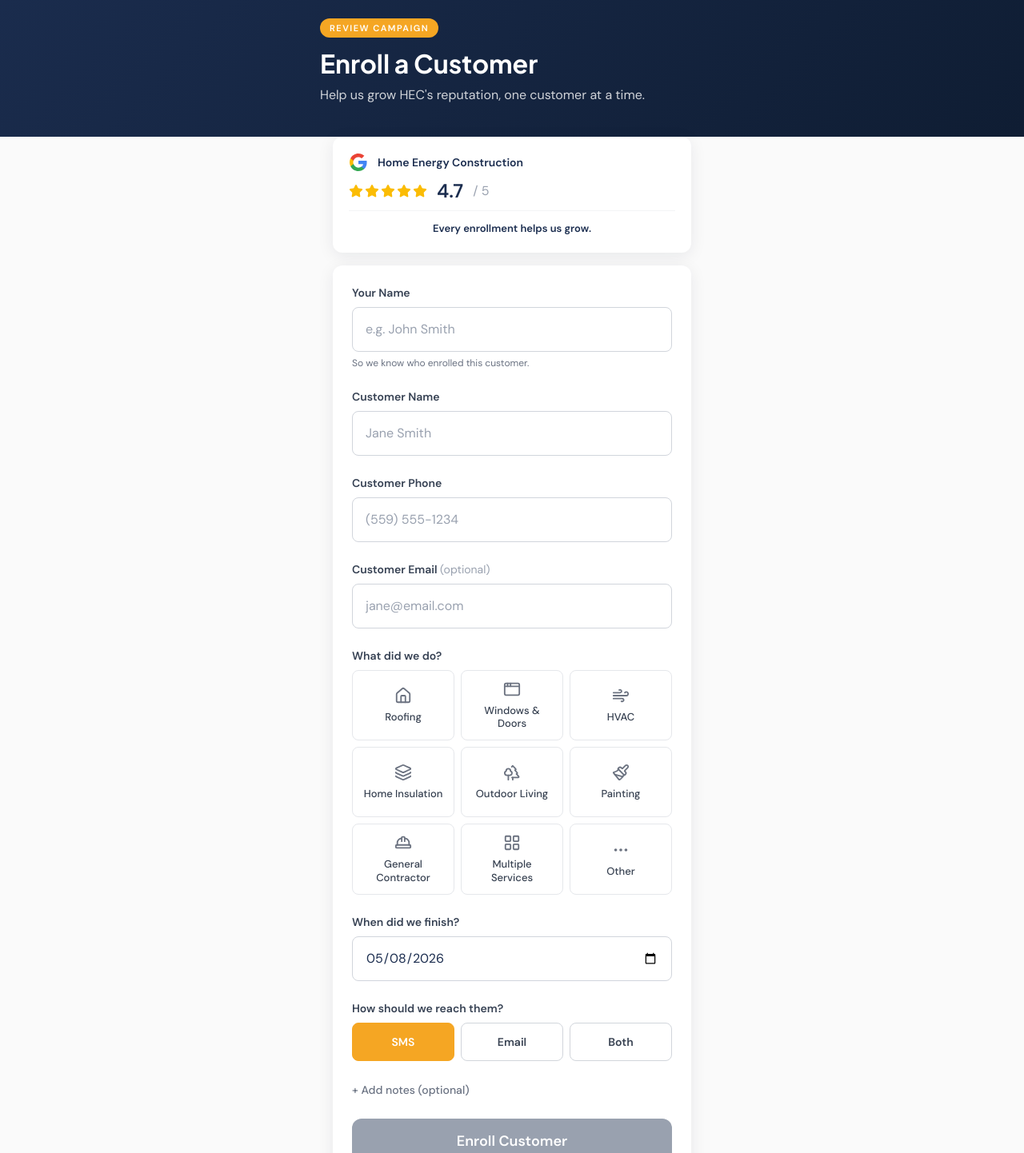
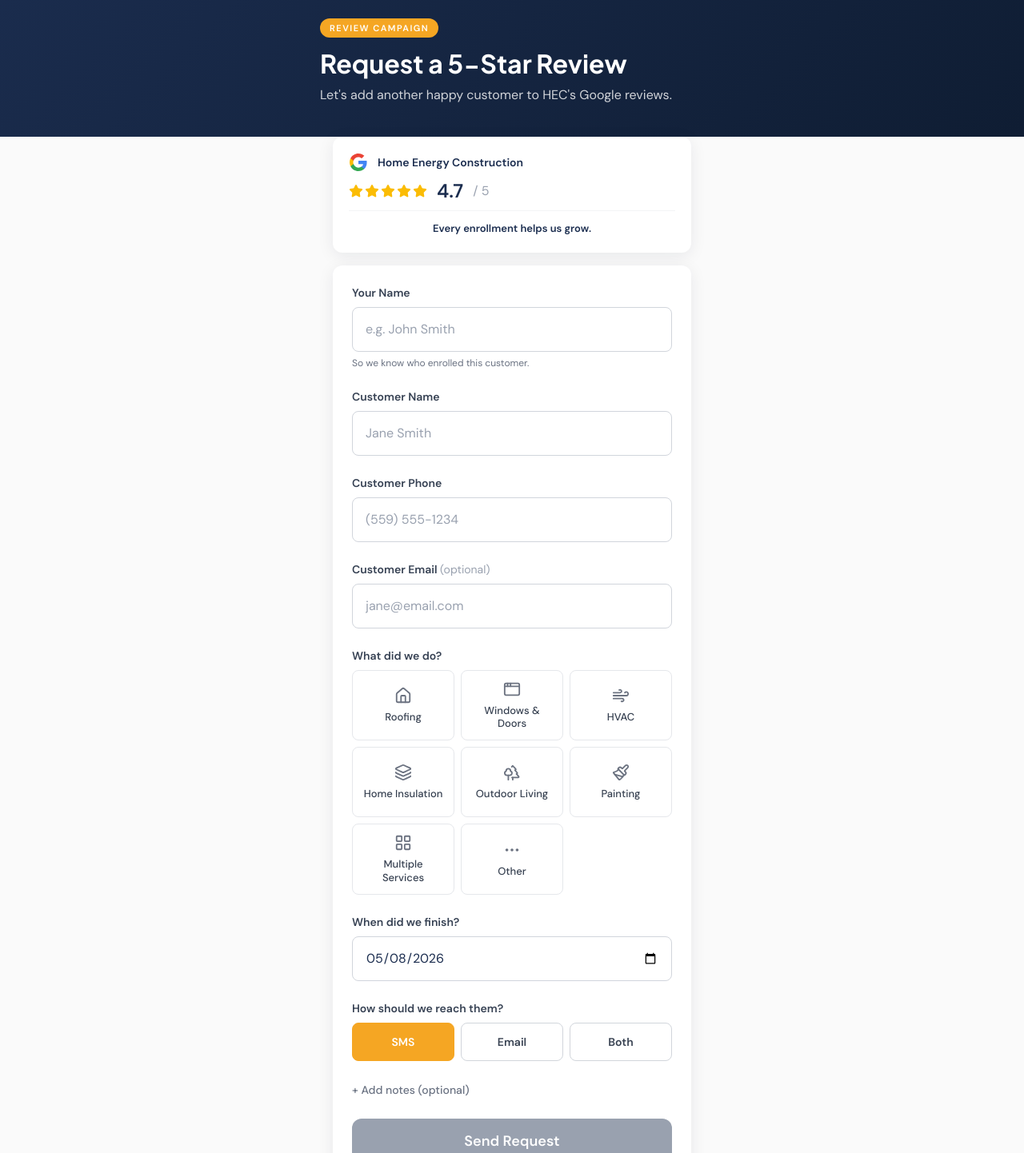
Before and after one commit to keihonsark/hec-website, a Next.js app: page /enroll in a window 1280 px wide. Shown: the part 106-1548 px from the top of the page at 80% size. Built offline with nearby package versions, Linux system fonts and the light colour scheme.

Commit message:
polish: rename 'enroll' to 'request review', remove General Contractor

```diff
--- a/src/app/enroll/page.tsx
+++ b/src/app/enroll/page.tsx
@@ -10,7 +10,6 @@
   Layers,
   Trees,
   Paintbrush,
-  HardHat,
   LayoutGrid,
   MoreHorizontal,
   Loader2,
@@ -25,10 +24,10 @@
 const ENROLLER_STORAGE_KEY = "hec_enroll_last_user";
 
 const SUCCESS_HEADLINES = [
-  "Enrolled!",
+  "Request sent!",
   "Nice work!",
-  "Customer added!",
-  "Review pipeline updated!",
+  "Customer added to the pipeline!",
+  "Another 5-star request out!",
 ] as const;
 
 function pickHeadline(): string {
@@ -68,7 +67,6 @@
   | "Home Insulation"
   | "Outdoor Living"
   | "Painting"
-  | "General Contractor"
   | "Multiple Services"
   | "Other";
 
@@ -79,7 +77,6 @@
   { label: "Home Insulation", Icon: Layers },
   { label: "Outdoor Living", Icon: Trees },
   { label: "Painting", Icon: Paintbrush },
-  { label: "General Contractor", Icon: HardHat },
   { label: "Multiple Services", Icon: LayoutGrid },
   { label: "Other", Icon: MoreHorizontal },
 ];
@@ -290,10 +287,10 @@
             </span>
           </div>
           <h1 className="text-[32px] leading-tight font-bold mt-3">
-            Enroll a Customer
+            Request a 5-Star Review
           </h1>
           <p className="text-base text-white/80 mt-2">
-            Help us grow HEC&apos;s reputation, one customer at a time.
+            Let&apos;s add another happy customer to HEC&apos;s Google reviews.
           </p>
         </div>
       </header>
@@ -556,10 +553,10 @@
               {submitting ? (
                 <>
                   <Loader2 size={20} className="animate-spin" />
-                  Enrolling...
+                  Sending...
                 </>
               ) : (
-                "Enroll Customer"
+                "Send Request"
               )}
             </button>
           </form>
@@ -668,7 +665,7 @@
       </div>
       <h2 className="text-[32px] font-bold text-navy mt-4">{headline}</h2>
       <p className="text-base text-gray-600 mt-2">
-        {customerName} is in the review pipeline.
+        {customerName} is now in line for a 5-star review request.
       </p>
       <div className="flex flex-col gap-3 mt-8">
         <button
```
